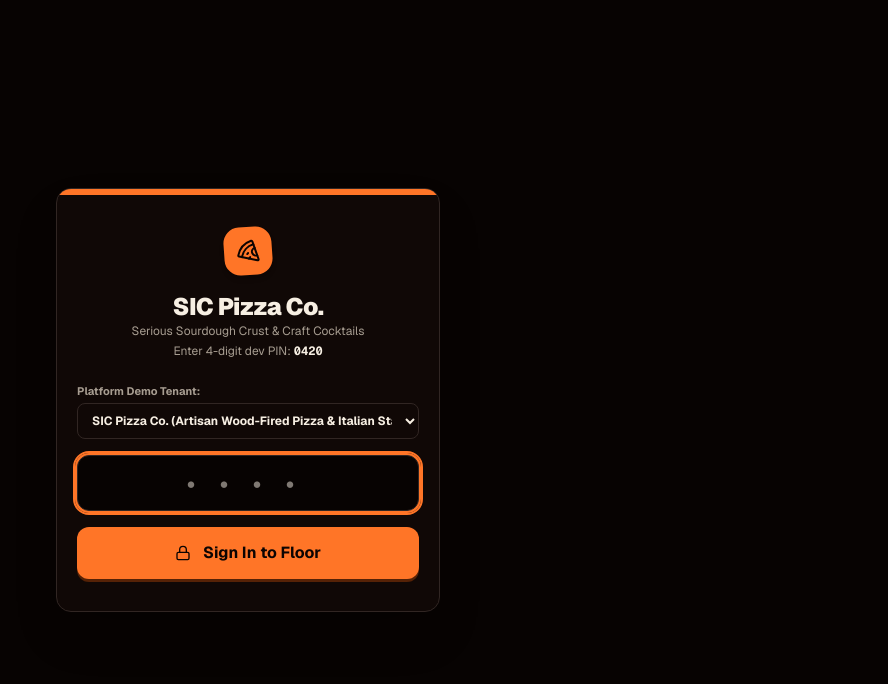
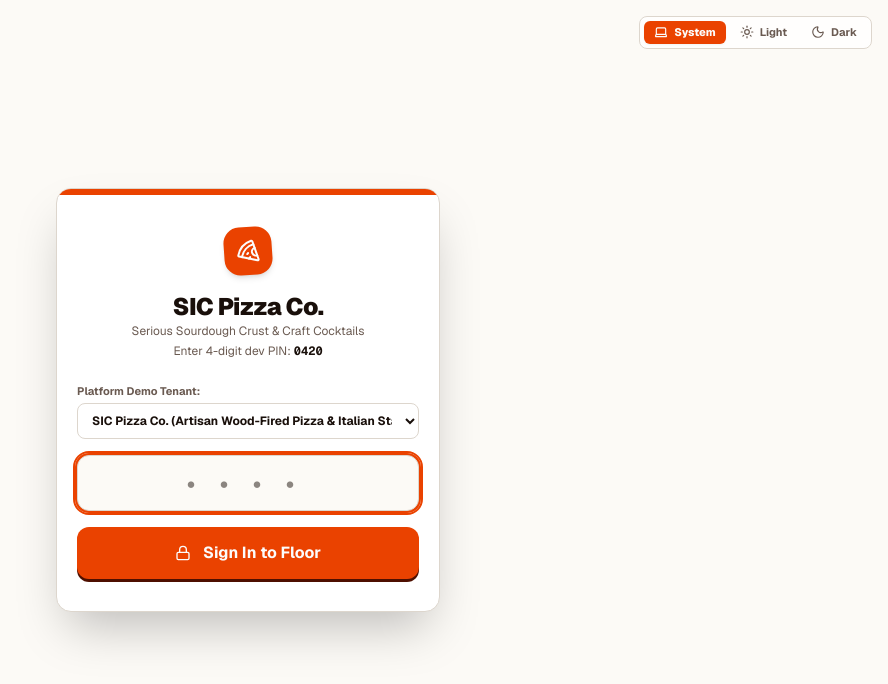
Before and after one commit to yorkstead/sic-pizza, a Next.js app: page / in a window 1280 px wide. Shown: the top 684 px of the page, without its empty margins (392-1280 px from the left). Built offline with nearby package versions, Linux system fonts and the light colour scheme.

Commit message:
feat: implement system-first light and dark mode support

```diff
--- a/app/globals.css
+++ b/app/globals.css
@@ -1,27 +1,94 @@
 @import "tailwindcss";
 
+@variant dark (&:where(.dark, .dark *));
+
 :root {
-  --background: oklch(0.105 0.012 35); --foreground: oklch(0.955 0.018 80);
-  --card: oklch(0.145 0.015 35); --card-foreground: var(--foreground);
-  --primary: oklch(0.72 0.19 45); --primary-foreground: oklch(0.12 0.02 35);
-  --secondary: oklch(0.205 0.018 35); --secondary-foreground: var(--foreground);
-  --muted: oklch(0.19 0.012 35); --muted-foreground: oklch(0.7 0.02 70);
-  --border: oklch(0.28 0.018 35); --ring: var(--primary);
-  --danger: oklch(0.62 0.21 25); --success: oklch(0.67 0.15 150); --radius: 0.75rem;
+  --background: oklch(0.985 0.006 85);
+  --foreground: oklch(0.18 0.02 45);
+  --card: oklch(1 0 0);
+  --card-foreground: oklch(0.18 0.02 45);
+  --primary: oklch(0.62 0.22 42);
+  --primary-foreground: oklch(0.99 0 0);
+  --secondary: oklch(0.94 0.01 75);
+  --secondary-foreground: oklch(0.22 0.02 45);
+  --muted: oklch(0.93 0.01 75);
+  --muted-foreground: oklch(0.48 0.025 50);
+  --border: oklch(0.88 0.015 75);
+  --ring: var(--primary);
+  --danger: oklch(0.58 0.22 25);
+  --success: oklch(0.55 0.16 145);
+  --radius: 0.75rem;
 }
+
+:root.dark,
+.dark {
+  --background: oklch(0.105 0.012 35);
+  --foreground: oklch(0.955 0.018 80);
+  --card: oklch(0.145 0.015 35);
+  --card-foreground: var(--foreground);
+  --primary: oklch(0.72 0.19 45);
+  --primary-foreground: oklch(0.12 0.02 35);
+  --secondary: oklch(0.205 0.018 35);
+  --secondary-foreground: var(--foreground);
+  --muted: oklch(0.19 0.012 35);
+  --muted-foreground: oklch(0.7 0.02 70);
+  --border: oklch(0.28 0.018 35);
+  --ring: var(--primary);
+  --danger: oklch(0.62 0.21 25);
+  --success: oklch(0.67 0.15 150);
+  --radius: 0.75rem;
+}
+
 @theme inline {
-  --color-background: var(--background); --color-foreground: var(--foreground);
-  --color-card: var(--card); --color-card-foreground: var(--card-foreground);
-  --color-primary: var(--primary); --color-primary-foreground: var(--primary-foreground);
-  --color-secondary: var(--secondary); --color-secondary-foreground: var(--secondary-foreground);
-  --color-muted: var(--muted); --color-muted-foreground: var(--muted-foreground);
-  --color-border: var(--border); --color-ring: var(--ring); --color-danger: var(--danger); --color-success: var(--success);
+  --color-background: var(--background);
+  --color-foreground: var(--foreground);
+  --color-card: var(--card);
+  --color-card-foreground: var(--card-foreground);
+  --color-primary: var(--primary);
+  --color-primary-foreground: var(--primary-foreground);
+  --color-secondary: var(--secondary);
+  --color-secondary-foreground: var(--secondary-foreground);
+  --color-muted: var(--muted);
+  --color-muted-foreground: var(--muted-foreground);
+  --color-border: var(--border);
+  --color-ring: var(--ring);
+  --color-danger: var(--danger);
+  --color-success: var(--success);
   --font-sans: "Geist", "Geist Fallback", ui-sans-serif, system-ui, sans-serif;
   --font-mono: "Geist Mono", "Geist Mono Fallback", ui-monospace, monospace;
 }
-* { border-color: var(--border); }
-html { background: var(--background); }
-body { min-height: 100vh; background: var(--background); color: var(--foreground); font-family: "Geist", ui-sans-serif, system-ui, sans-serif; background-image: radial-gradient(circle at 80% -10%, color-mix(in oklab, var(--primary) 12%, transparent), transparent 30%); }
-button, a { -webkit-tap-highlight-color: transparent; }
-button:focus-visible, a:focus-visible, input:focus-visible { outline: 2px solid var(--ring); outline-offset: 2px; }
-::selection { background: var(--primary); color: var(--primary-foreground); }
+
+* {
+  border-color: var(--border);
+}
+
+html {
+  background: var(--background);
+}
+
+body {
+  min-height: 100vh;
+  background: var(--background);
+  color: var(--foreground);
+  font-family: "Geist", ui-sans-serif, system-ui, sans-serif;
+  background-image: radial-gradient(circle at 80% -10%, color-mix(in oklab, var(--primary) 10%, transparent), transparent 30%);
+  transition: background-color 0.2s ease, color 0.2s ease;
+}
+
+button,
+a {
+  -webkit-tap-highlight-color: transparent;
+}
+
+button:focus-visible,
+a:focus-visible,
+input:focus-visible,
+select:focus-visible {
+  outline: 2px solid var(--ring);
+  outline-offset: 2px;
+}
+
+::selection {
+  background: var(--primary);
+  color: var(--primary-foreground);
+}
--- a/app/layout.tsx
+++ b/app/layout.tsx
@@ -1,12 +1,16 @@
 import type { Metadata, Viewport } from "next";
 import { Geist, Geist_Mono } from "next/font/google";
 import "./globals.css";
+import { ThemeProvider, THEME_INIT_SCRIPT } from "@/components/theme-provider";
 
 const geistSans = Geist({ variable: "--font-geist-sans", subsets: ["latin"] });
 const geistMono = Geist_Mono({ variable: "--font-geist-mono", subsets: ["latin"] });
 
 export const viewport: Viewport = {
-  themeColor: "#ea580c",
+  themeColor: [
+    { media: "(prefers-color-scheme: light)", color: "#fcfbf9" },
+    { media: "(prefers-color-scheme: dark)", color: "#171412" },
+  ],
 };
 
 export const metadata: Metadata = {
@@ -22,8 +26,19 @@
 
 export default function RootLayout({ children }: Readonly<{ children: React.ReactNode }>) {
   return (
-    <html lang="en" className={`${geistSans.variable} ${geistMono.variable} dark`}>
-      <body>{children}</body>
+    <html lang="en" suppressHydrationWarning className={`${geistSans.variable} ${geistMono.variable}`}>
+      <head>
+        <script
+          dangerouslySetInnerHTML={{
+            __html: THEME_INIT_SCRIPT,
+          }}
+        />
+      </head>
+      <body>
+        <ThemeProvider defaultTheme="system">
+          {children}
+        </ThemeProvider>
+      </body>
     </html>
   );
 }
--- a/components/pos-demo.tsx
+++ b/components/pos-demo.tsx
@@ -19,6 +19,7 @@
 import { Badge } from "@/components/ui/badge";
 import { Button } from "@/components/ui/button";
 import { Card, CardContent, CardHeader } from "@/components/ui/card";
+import { ThemeToggle } from "@/components/ui/theme-toggle";
 import {
   InMemoryTableSessionRepository,
   TableSessionService,
@@ -407,7 +408,10 @@
 
   if (!authenticated) {
     return (
-      <main className="grid min-h-screen place-items-center p-4 bg-background">
+      <main className="relative grid min-h-screen place-items-center p-4 bg-background">
+        <div className="absolute top-4 right-4">
+          <ThemeToggle size="sm" />
+        </div>
         <Card className="w-full max-w-sm overflow-hidden border border-border shadow-2xl">
           <div className="h-1.5 bg-primary" />
           <CardHeader className="text-center pt-8 pb-4">
@@ -643,6 +647,7 @@
           </div>
 
           <div className="flex items-center gap-2">
+            <ThemeToggle size="sm" />
             <Button
               variant="ghost"
               size="icon"
--- /dev/null
+++ b/components/theme-provider.tsx
@@ -0,0 +1,127 @@
+"use client";
+
+import React, { createContext, useContext, useEffect, useState, useTransition } from "react";
+
+export type ThemeMode = "system" | "light" | "dark";
+export type ResolvedTheme = "light" | "dark";
+
+interface ThemeContextValue {
+  theme: ThemeMode;
+  resolvedTheme: ResolvedTheme;
+  setTheme: (theme: ThemeMode) => void;
+}
+
+const ThemeContext = createContext<ThemeContextValue | undefined>(undefined);
+
+const STORAGE_KEY = "sic-theme";
+
+function getSystemTheme(): ResolvedTheme {
+  if (typeof window === "undefined") return "dark";
+  return window.matchMedia("(prefers-color-scheme: dark)").matches ? "dark" : "light";
+}
+
+export function ThemeProvider({
+  children,
+  defaultTheme = "system",
+}: {
+  children: React.ReactNode;
+  defaultTheme?: ThemeMode;
+}) {
+  const [theme, setThemeState] = useState<ThemeMode>(defaultTheme);
+  const [resolvedTheme, setResolvedTheme] = useState<ResolvedTheme>("dark");
+  const [mounted, setMounted] = useState(false);
+  const [, startTransition] = useTransition();
+
+  // Load initial theme from localStorage on client
+  useEffect(() => {
+    try {
+      const savedTheme = localStorage.getItem(STORAGE_KEY) as ThemeMode | null;
+      if (savedTheme === "system" || savedTheme === "light" || savedTheme === "dark") {
+        setThemeState(savedTheme);
+      }
+    } catch {
+      // Ignore localStorage read errors
+    }
+    setMounted(true);
+  }, []);
+
+  // Update resolved theme and DOM classes when theme or system preference changes
+  useEffect(() => {
+    const updateTheme = () => {
+      const isDark =
+        theme === "dark" || (theme === "system" && getSystemTheme() === "dark");
+      const currentResolved: ResolvedTheme = isDark ? "dark" : "light";
+
+      setResolvedTheme(currentResolved);
+
+      const root = document.documentElement;
+      root.classList.remove("light", "dark");
+      root.classList.add(currentResolved);
+      root.style.colorScheme = currentResolved;
+    };
+
+    updateTheme();
+
+    if (theme === "system") {
+      const mediaQuery = window.matchMedia("(prefers-color-scheme: dark)");
+      const handleChange = () => {
+        startTransition(() => {
+          updateTheme();
+        });
+      };
+
+      mediaQuery.addEventListener("change", handleChange);
+      return () => mediaQuery.removeEventListener("change", handleChange);
+    }
+  }, [theme]);
+
+  const setTheme = (newTheme: ThemeMode) => {
+    setThemeState(newTheme);
+    try {
+      if (newTheme === "system") {
+        localStorage.removeItem(STORAGE_KEY);
+      } else {
+        localStorage.setItem(STORAGE_KEY, newTheme);
+      }
+    } catch {
+      // Ignore localStorage write errors
+    }
+  };
+
+  return (
+    <ThemeContext.Provider
+      value={{
+        theme,
+        resolvedTheme: mounted ? resolvedTheme : "dark",
+        setTheme,
+      }}
+    >
+      {children}
+    </ThemeContext.Provider>
+  );
+}
+
+export function useTheme() {
+  const context = useContext(ThemeContext);
+  if (!context) {
+    throw new Error("useTheme must be used within a ThemeProvider");
+  }
+  return context;
+}
+
+/**
+ * Script injected into <head> to prevent theme flash (FOUC)
+ */
+export const THEME_INIT_SCRIPT = `
+(function() {
+  try {
+    var stored = localStorage.getItem("${STORAGE_KEY}");
+    var prefersDark = window.matchMedia("(prefers-color-scheme: dark)").matches;
+    var isDark = stored === "dark" || (!stored && prefersDark) || (stored === "system" && prefersDark);
+    var root = document.documentElement;
+    root.classList.remove("light", "dark");
+    root.classList.add(isDark ? "dark" : "light");
+    root.style.colorScheme = isDark ? "dark" : "light";
+  } catch (e) {}
+})();
+`.trim();
--- /dev/null
+++ b/components/ui/theme-toggle.tsx
@@ -0,0 +1,110 @@
+"use client";
+
+import * as React from "react";
+import { Sun, Moon, Laptop } from "lucide-react";
+import { useTheme, type ThemeMode } from "@/components/theme-provider";
+import { cn } from "@/lib/utils";
+
+interface ThemeToggleProps {
+  className?: string;
+  variant?: "segmented" | "compact";
+  size?: "sm" | "default";
+}
+
+export function ThemeToggle({
+  className,
+  variant = "segmented",
+  size = "sm",
+}: ThemeToggleProps) {
+  const { theme, setTheme, resolvedTheme } = useTheme();
+
+  const options: Array<{ mode: ThemeMode; label: string; icon: React.ReactNode }> = [
+    {
+      mode: "system",
+      label: "System",
+      icon: <Laptop className={size === "sm" ? "size-3.5" : "size-4"} />,
+    },
+    {
+      mode: "light",
+      label: "Light",
+      icon: <Sun className={size === "sm" ? "size-3.5" : "size-4"} />,
+    },
+    {
+      mode: "dark",
+      label: "Dark",
+      icon: <Moon className={size === "sm" ? "size-3.5" : "size-4"} />,
+    },
+  ];
+
+  if (variant === "compact") {
+    // Quick cycling button
+    const cycleTheme = () => {
+      if (theme === "system") setTheme("light");
+      else if (theme === "light") setTheme("dark");
+      else setTheme("system");
+    };
+
+    return (
+      <button
+        type="button"
+        onClick={cycleTheme}
+        className={cn(
+          "inline-flex items-center justify-center rounded-lg border bg-card p-2 text-foreground shadow-xs transition hover:bg-secondary active:scale-95 focus-visible:outline-2 focus-visible:outline-primary",
+          className
+        )}
+        title={`Current theme: ${theme} (${resolvedTheme}). Click to cycle.`}
+        aria-label={`Current theme: ${theme}. Click to change theme.`}
+      >
+        {theme === "system" ? (
+          <div className="relative flex items-center justify-center">
+            <Laptop className="size-4 text-muted-foreground" />
+            <span
+              className={cn(
+                "absolute -top-1 -right-1 size-2 rounded-full",
+                resolvedTheme === "dark" ? "bg-amber-400" : "bg-orange-500"
+              )}
+            />
+          </div>
+        ) : theme === "light" ? (
+          <Sun className="size-4 text-amber-500" />
+        ) : (
+          <Moon className="size-4 text-indigo-400" />
+        )}
+      </button>
+    );
+  }
+
+  return (
+    <div
+      role="radiogroup"
+      aria-label="Theme selection"
+      className={cn(
+        "inline-flex items-center gap-1 rounded-lg border bg-card/80 p-1 text-muted-foreground backdrop-blur-xs",
+        className
+      )}
+    >
+      {options.map((opt) => {
+        const isSelected = theme === opt.mode;
+        return (
+          <button
+            key={opt.mode}
+            type="button"
+            role="radio"
+            aria-checked={isSelected}
+            onClick={() => setTheme(opt.mode)}
+            className={cn(
+              "flex items-center gap-1.5 rounded-md px-2.5 py-1 text-xs font-bold transition-all",
+              isSelected
+                ? "bg-primary text-primary-foreground shadow-xs font-extrabold"
+                : "hover:bg-secondary hover:text-foreground"
+            )}
+            title={`Set theme to ${opt.label}${opt.mode === "system" ? ` (Currently ${resolvedTheme})` : ""}`}
+          >
+            {opt.icon}
+            <span className={cn(size === "sm" ? "text-[11px]" : "text-xs")}>{opt.label}</span>
+          </button>
+        );
+      })}
+    </div>
+  );
+}
```
Also changed, not shown: components/guest/guest-session-app.tsx (+5 -2 lines), 1 other file (tests, documents, lock files or other folders).
